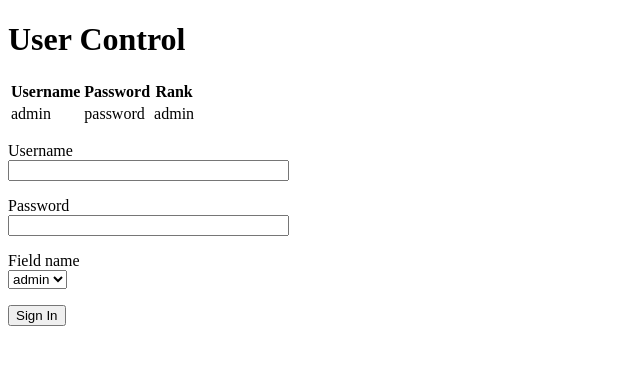
After one commit to RSL2003/chandelier-web-page-server, a Flask app: page /userAdmin in a window 1280 px wide. The commit adds this page. Shown: the top 365 px of the page, without its empty margins (0-640 px from the left). Run offline with Flask 2, Linux system fonts and the light colour scheme; some libraries are stand-ins or nearby versions.

Commit message:
Created a panel for admin to see all existing users and create new ones.

```diff
--- a/app.py
+++ b/app.py
@@ -1,4 +1,4 @@
-from forms import LoginForm
+from forms import *
 from flask import Flask, render_template, session
 from flask import render_template, flash, redirect, url_for
 # from flask_sqlalchemy import SQLAlchemy  # prob wont use in final version
@@ -21,7 +21,25 @@ def index():
 
 @app.route('/panel')
 def panel():
-    # Show a list of all users
+    """
+    TODO:
+    Create the light control panel
+    Control Panel for the light.
+    Shows admin the option to go into user admin panel.
+    """
+    # Check if user is admin
+    if (session['rank'] == "admin\n"):
+        isAdmin = True
+    else:
+        isAdmin = False
+    return render_template('/html/panel.html', isAdmin=isAdmin)
+
+@app.route('/userAdmin', methods=['GET', 'POST'])
+def userAdmin():
+    """
+    User administration panel for admins to see existing users and create new ones
+    """
+    # Create a list of all existing users to display to admin
     users = open('users.txt', 'r')
     lines = users.readlines()
     list_of_users = []
@@ -31,12 +49,19 @@ def panel():
                     "password": password,
                     "rank": rank
                     })
-    print(list_of_users[1]["username"])
-    if (session['rank'] == "admin\n"):
-        isAdmin = True
-    else:
-        isAdmin = False
-    return render_template('/html/panel.html', isAdmin=isAdmin, users=list_of_users)
+    UserForm = NewUser()
+    if UserForm.validate_on_submit():
+        username = UserForm.username.data
+        password = UserForm.password.data
+        rank = UserForm.Rank.data
+        newUserString = f'{username}.{password}.{rank}\n'
+        # Open a connection to users.txt
+        file = open('users.txt', 'a')
+        file.write(newUserString)
+
+    return render_template('/html/userAdmin.html', users=list_of_users, form=UserForm)
+
+
 
 @app.route('/login', methods=['GET', 'POST'])
 def login():
--- a/forms.py
+++ b/forms.py
@@ -1,5 +1,5 @@
 from flask_wtf import FlaskForm
-from wtforms import StringField, PasswordField, BooleanField, SubmitField
+from wtforms import StringField, PasswordField, BooleanField, SubmitField, SelectField
 from wtforms.validators import DataRequired
 
 
@@ -8,3 +8,10 @@ class LoginForm(FlaskForm):
     password = PasswordField('Password', validators=[DataRequired()])
     remember_me = BooleanField('Remember Me')
     submit = SubmitField('Sign In')
+
+class NewUser(FlaskForm):
+    username = StringField('Username', validators=[DataRequired()])
+    password = PasswordField('Password', validators=[DataRequired()])
+    myChoices = 2
+    Rank = SelectField(u'Field name', choices = ['admin', 'user'], validators=[DataRequired()])
+    submit = SubmitField('Sign In')
--- /dev/null
+++ b/templates/html/userAdmin.html
@@ -0,0 +1,50 @@
+<!DOCTYPE html>
+{% block content %}<!--where the page content starts-->
+<html lang="en">
+<head>
+    <meta charset="UTF-8">
+    <meta http-equiv="X-UA-Compatible" content="IE=edge">
+    <meta name="viewport" content="width=device-width, initial-scale=1.0">
+    <title>User administration</title>
+</head>
+<body>
+    <h1>User Control</h1>
+    <table>
+        <thead><tr><th>Username</th><th>Password</th><th>Rank</th></tr></thead>
+        <tbody>
+        {% for n in users %}
+        <tr><td>{{n.username}}</td><td>{{n.password}}</td><td>{{n.rank}}</td></tr>
+        {% endfor %}
+        </tbody>
+    </table>
+    <form action="" method="post" novalidate>
+        {{ form.hidden_tag() }}
+        <p>
+            {{ form.username.label }}<br>
+            {{ form.username(size=32) }}<br>
+            {% for error in form.username.errors %}
+                <span style="color: red;">[{{ error }}]</span>
+            {% endfor %}
+        </p>
+        <p>
+            {{ form.password.label }}<br>
+            {{ form.password(size=32) }}<br>
+            {% for error in form.password.errors %}
+                <span style="color: red;">[{{ error }}]</span>
+            {% endfor %}
+        </p>
+        <p>
+            {{ form.Rank.label }}<br>
+            {{ form.Rank}}<br>
+            {% for error in form.Rank.errors %}
+                <span style="color: red;">[{{ error }}]</span>
+            {% endfor %}
+        </p>
+        <p>{{ form.submit() }}</p>
+    </form>
+
+</body>
+</html>
+{% endblock %}<!--page content ends no more can be added past here-->
+</body>
+</html>
--- a/users.txt
+++ b/users.txt
@@ -1,3 +1 @@
 admin.password.admin
-yuval.yuval.user
-testUser.testing.user
```
Also changed, not shown: templates/html/panel.html (+10 -14 lines).
